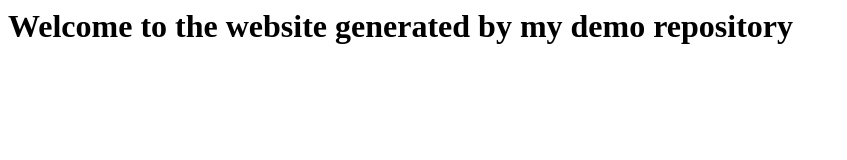
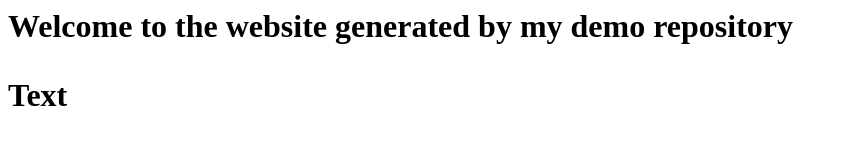
Before and after one commit to baepo-minjok/demo-repository, a website: page index.html in a window 1280 px wide. Shown: the whole page, without its empty margins (0-847 px from the left). Drawn offline with Linux system fonts and the light colour scheme.

Commit message:
Update index.html

```diff
--- a/index.html
+++ b/index.html
@@ -1 +1,2 @@
 <h1>Welcome to the website generated by my demo repository</h1s>
+	<p><div>Text</div></p>
```
